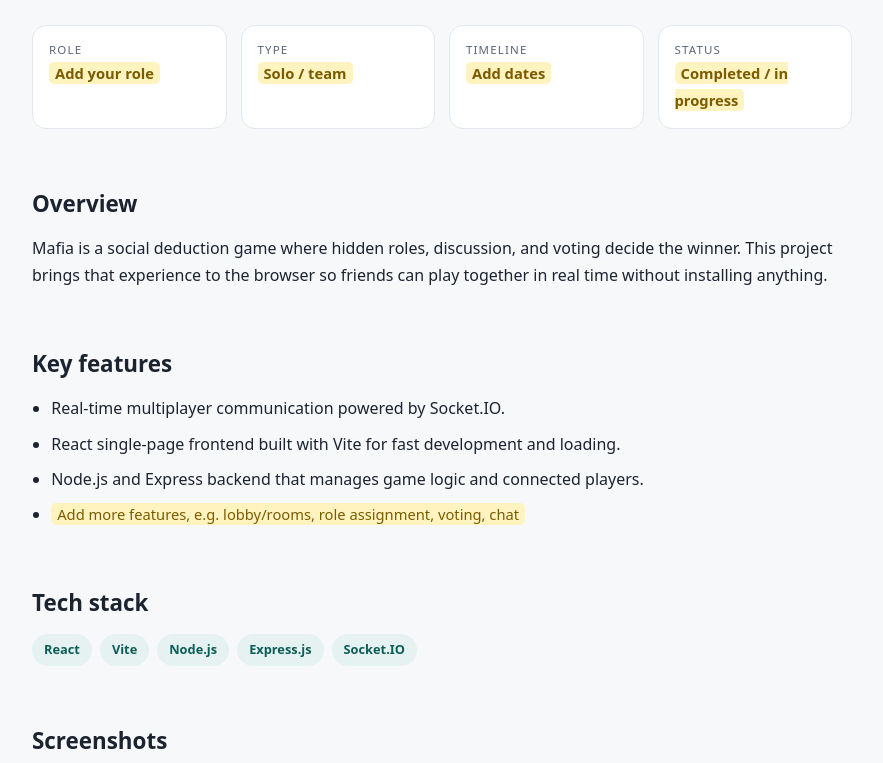
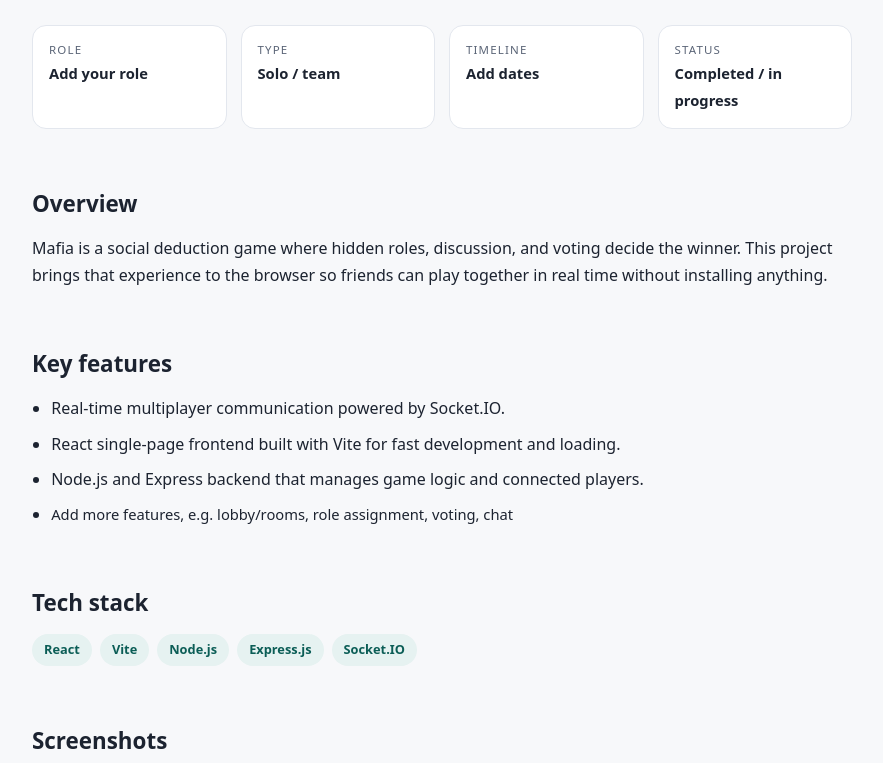
Before and after one commit to Palentoist/Portfolio, a plain HTML site: page projects/mafia-game.html in a window 1280 px wide. Shown: the part 859-1622 px from the top of the page, without its empty margins (198-1081 px from the left). Drawn offline with Linux system fonts and the light colour scheme.

Commit message:
Todo Yellow Removed

```diff
--- a/project.css
+++ b/project.css
@@ -417,3 +417,9 @@ p {
         scroll-behavior: auto !important;
     }
 }
+
+.todo {
+    background: none;
+    color: inherit;
+    padding: 0;
+}
--- a/styles.css
+++ b/styles.css
@@ -874,3 +874,9 @@
             transition: none;
         }
     }
+
+    .todo {
+        background: none;
+        color: inherit;
+        padding: 0;
+    }
```
